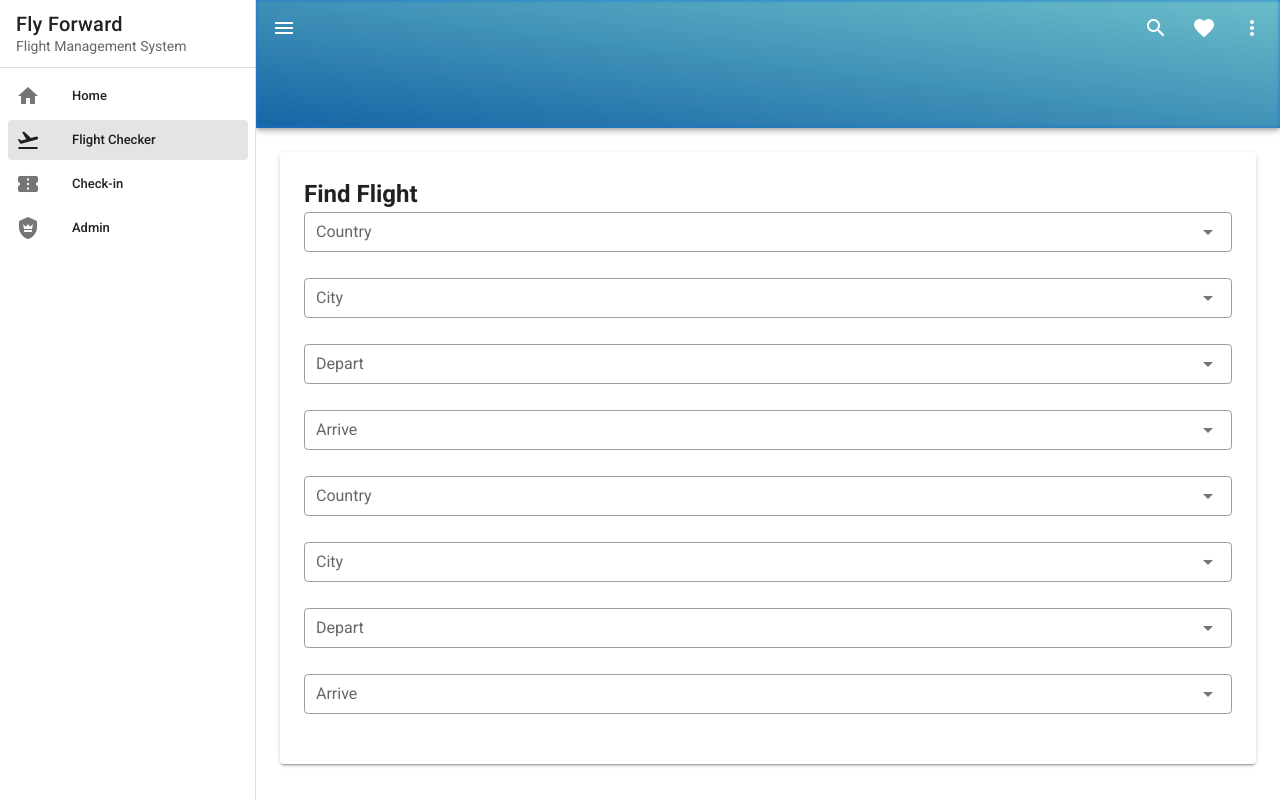
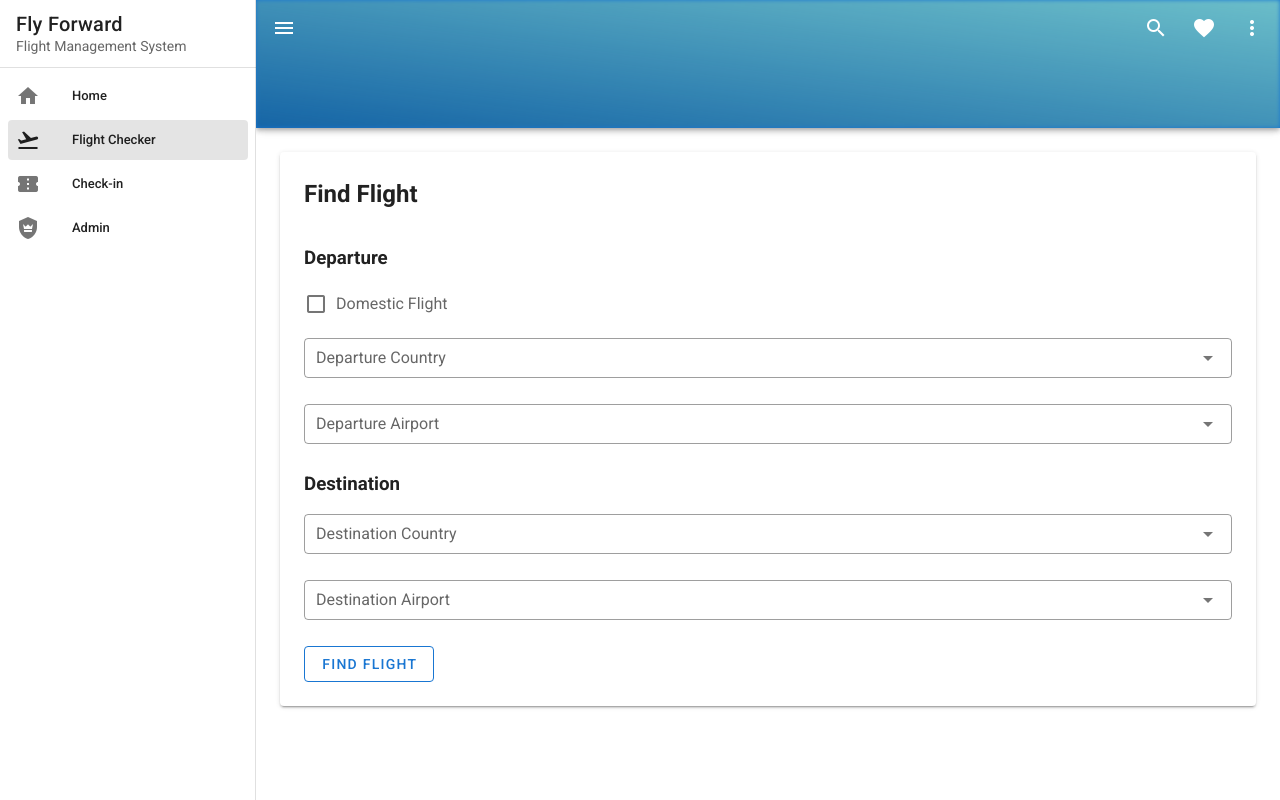
Before and after one commit to Valkyriecr/Flight-Management-System-Frontend, a Vue app: page /#/flight-checker in a window 1280 px wide. Built offline with nearby package versions, Linux system fonts and the light colour scheme.

Commit message:
Log in Page and color changes

```diff
--- a/src/App.vue
+++ b/src/App.vue
@@ -40,8 +40,8 @@
       <v-btn icon>
         <v-icon>mdi-heart</v-icon>
       </v-btn>
-      <v-btn icon>
-        <v-icon>mdi-dots-vertical</v-icon>
+      <v-btn icon to="/login">
+        <v-icon >mdi-dots-vertical</v-icon>
       </v-btn>
     </v-app-bar>
     <v-main>
--- a/src/router/index.js
+++ b/src/router/index.js
@@ -4,6 +4,7 @@ import HomeView from '../views/HomeView.vue'
 import AdminView from '../views/AdminView.vue'
 import CheckInView from '../views/CheckInView.vue'
 import FlightCheckerView from '../views/FlightCheckerView.vue'
+import LoginView from '../views/LoginView.vue'
 
 Vue.use(VueRouter)
 
@@ -29,6 +30,11 @@ const routes = [
     component: CheckInView
   },
   {
+    path: '/login',
+    name: 'login',
+    component: LoginView
+  },
+  {
     path: '/about',
     name: 'about',
     // route level code-splitting
@@ -43,3 +49,5 @@ const router = new VueRouter({
 })
 
 export default router
+
+//router.replace('/login')
--- a/src/views/CheckInView.vue
+++ b/src/views/CheckInView.vue
@@ -74,7 +74,7 @@
           </v-text-field>
         </v-form>
       </div>
-      <v-btn class="" outlined color="indigo" @click="checkedin"
+      <v-btn class="" outlined color="primary" @click="checkedin"
         >Check-in</v-btn
       >
     </v-card>
--- a/src/views/FlightCheckerView.vue
+++ b/src/views/FlightCheckerView.vue
@@ -2,97 +2,102 @@
   <div class="about pa-6">
     <v-card class="about pa-6">
       <h2>Find Flight</h2>
+      <v-spacer class="pa-4"></v-spacer>
       <div>
+        <h3>Departure</h3>
+        <v-spacer></v-spacer>
+        <v-checkbox label="Domestic Flight" v-model="domestic" />
         <v-autocomplete
-          v-model="selectCountry"
-          :items="Airports"
-          label="Country"
+          v-model="selectDepCountry"
+          :items="countries"
+          label="Departure Country"
+          clearable
+          outlined
+          dense
+        />
+        <v-autocomplete
+          v-model="selectDepAirport"
+          :items="airports"
+          label="Departure Airport"
           clearable
           hide-selected
           outlined
           dense
-
-        ></v-autocomplete>
+        />
+      </div>
+      <h3>Destination</h3>
+      <v-spacer class="pa-2"></v-spacer>
+      <div>
         <v-autocomplete
-          v-model="selectCity"
-          :items="Airports"
-          label="City"
+          v-show="!domestic"
+          v-model="selectDestCountry"
+          :items="countries"
+          label="Destination Country"
           clearable
           hide-selected
           outlined
           dense
-        ></v-autocomplete>
+        />
         <v-autocomplete
-          v-model="selectDepart"
-          :items="Airports"
-          label="Depart"
+          v-model="selectDestAirport"
+          :items="airports"
+          label="Destination Airport"
           clearable
           hide-selected
           outlined
           dense
-        ></v-autocomplete>
-        <v-autocomplete
-          v-model="selectArrival"
-          :items="Airports"
-          label="Arrive"
-          clearable
-          hide-selected
-          outlined
-          dense
-        ></v-autocomplete>
+        />
       </div>
-      <div>
-        <v-autocomplete
-          v-model="selectCountry"
-          :items="Airports"
-          label="Country"
-          clearable
-          hide-selected
-          outlined
-          dense
-        ></v-autocomplete>
-        <v-autocomplete
-          v-model="selectCity"
-          :items="Airports"
-          label="City"
-          clearable
-          hide-selected
-          outlined
-          dense
-        ></v-autocomplete>
-        <v-autocomplete
-          v-model="selectDepart"
-          :items="Airports"
-          label="Depart"
-          clearable
-          hide-selected
-          outlined
-          dense
-        ></v-autocomplete>
-        <v-autocomplete
-          v-model="selectArrival"
-          :items="Airports"
-          label="Arrive"
-          clearable
-          hide-selected
-          outlined
-          dense
-        ></v-autocomplete>
-      </div>
+      <v-btn class="" outlined color="primary" @click="findFlight"
+        >Find Flight</v-btn
+      >
     </v-card>
   </div>
 </template>
 <script>
 export default {
-  data()  {
+  data() {
+    return {
+      destinationCountry: "",
+      departureCountry: "",
+      departureAirport: "",
+      destinationAirport: "",
 
-    return {
-      selectCountry: ["Select Country"],
-      selectCity: ["Select City"],
-      selectDepart: ["Departure Airport"],
-      selectArrival: ["Destination Airport"],
-      Airports: ["FA-262", "FA-202", "FA-200", "FA-203"],
+      domestic: false,
+      selectDepCountry: ["Select Departure Country"],
+      selectDestCountry: ["Select Departure Country"],
+      selectDepCity: ["Select Departure City"],
+      selectDestCity: ["Select Destination City"],
+      selectDepAirport: ["Departure Airport"],
+      selectDestAirport: ["Destination Airport"],
+      airports: [
+        "Cape Town International",
+        "OR Tambo International",
+        "Placeholder",
+        "Placeholder-203",
+      ],
+      countries: ["South Africa", "England", "America", "Brazil"],
     };
+  },
+  methods: {
+    findFlight() {
+      if ((this.domestic = true)) {
+        var data = {
+          departureCountry: this.selectDepCountry,
+          departureAirport: this.selectDepAirport,
+          destinationCountry: this.selectDepCountry,
+          destinationAirport: this.selectDestAirport,
+        };
+      } else {
+        var data = {
+          departureCountry: this.selectDepCountry,
+          departureAirport: this.selectDepAirport,
+          destinationCountry: this.selectDestCountry,
+          destinationAirport: this.selectDestAirport,
+        };
+      }
+      console.log(data)
+    },
   },
 };
 </script>
--- a/src/views/HomeView.vue
+++ b/src/views/HomeView.vue
@@ -23,8 +23,8 @@
           <v-spacer class="pa-2"></v-spacer>
         </v-form>
         <!--button to check if the ticket exists and pass data to the other page-->
-        <v-btn class="" outlined color="indigo" @click="findTicket"
-          >Check-in</v-btn
+        <v-btn class="" outlined color="primary" @click="findTicket"
+          >To Check in</v-btn
         >
       </div>
     </v-card>
--- a/src/views/LoginView.vue
+++ b/src/views/LoginView.vue
@@ -0,0 +1,104 @@
+<template>
+  <div class="about pa-6">
+    <v-card class="about pa-6">
+      <h2>LOGIN</h2>
+      <div>
+        <v-form ref="form" @submit.prevent="isRegister ? register() : login()">
+          <!--Text Fields-->
+          <v-text-field
+            v-model="user.username"
+            label="Username"
+            hide-details="auto"
+            :rules="[rules.required, rules.min]"
+            required
+          ></v-text-field>
+
+          <v-text-field
+            v-model="user.password"
+            label="Password"
+            hide-details="auto"
+            :rules="[rules.required, rules.min]"
+            required
+          ></v-text-field>
+          <v-spacer class="pa-2"></v-spacer>
+          <v-text-field
+            v-if="isRegister"
+            v-model="confirmPassword"
+            name="confirmPassword"
+            label="Confirm Password"
+            type="password"
+            placeholder="cocnfirm password"
+            required
+          ></v-text-field>
+          <div class="red--text">{{ errorMessage }}</div>
+          <!--Login Button-->
+          <v-btn type="submit" outlined color="primary" value="log in">{{
+            isRegister ? stateObj.register.name : stateObj.login.name
+          }}</v-btn>
+          <div class="grey--text mt-4" v-on:click="isRegister = !isRegister">
+            {{ toggleMessage }}
+          </div>
+        </v-form>
+
+      </div>
+    </v-card>
+  </div>
+</template>
+
+<script>
+//import TicketDataService from "../services/TicketDataService";
+//import {mapState, mapMutations} from 'vuex'
+export default {
+  name: "Login",
+  data() {
+    return {
+      rules: {
+        required: (value) => !!value || "Required.",
+        min: (value) => (value && value.length >= 2) || "Min 2 Characters",
+      },
+      user: {
+        username: "",
+        password: "",
+      },
+      confirmPassword: "",
+      isRegister: false,
+      errorMessage: "",
+      stateObj: {
+        register: {
+          name: "Register",
+          message: "Aleady have an Acoount? login.",
+        },
+        login: {
+          name: "Login",
+          message: "Register",
+        },
+      },
+    };
+  },
+  methods: {
+    login() {
+      //this.$store.dispatch("auth/loginUser", this, user);
+      const { username } = this;
+      this.$router.replace({ name: "home", params: { username: username } });
+    },
+    logout() {
+      //this.$store.dispatch("auth/logout");
+
+    },
+    register() {
+       if(this.password == this.confirmPassword){
+          this.isRegister = false;
+          this.errorMessage = "";
+          this.$refs.form.reset();
+       }
+       else {
+         this.errorMessage = "password did not match"
+       }
+    }
+  },
+  computed: {
+       toggleMessage : function() {
+          return this.isRegister ? this.stateObj.register.message : this.stateObj.login.message }
+    }
+};
+</script>
```
Also changed, not shown: src/views/AdminView.vue (+14 -14 lines).
